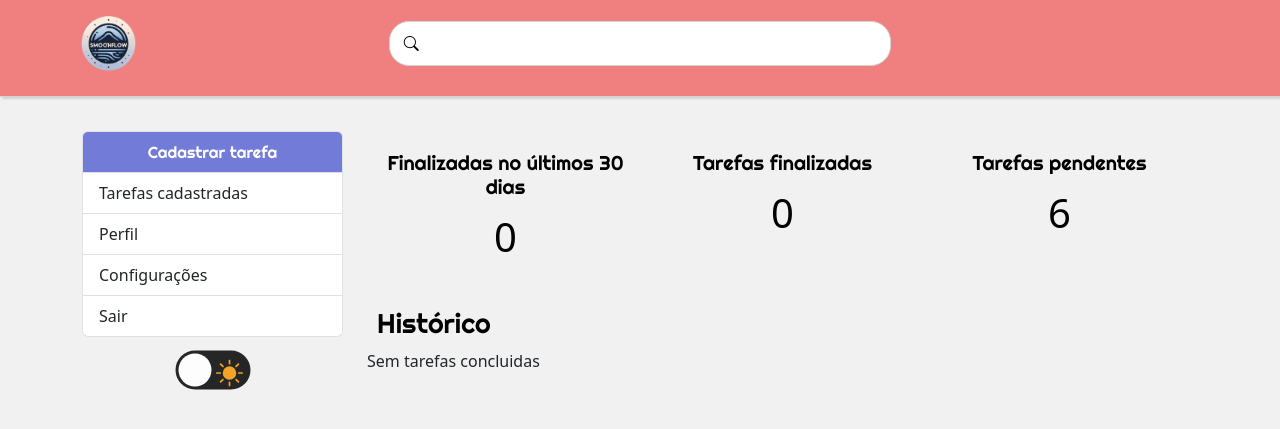
After one commit to MarcusCarvalho21/Projeto-DevWeb, a Django app: page /perfil/ in a window 1280 px wide. The commit adds this page. Shown: the top 429 px of the page. Run offline with Django 4.2, Linux system fonts and the light colour scheme; data comes from the database, SQL or seed files in the repository; both versions use the stored data as it was after the commit; some libraries are stand-ins or nearby versions.

Commit message:
Adiconando função concluir e dashboard de perfil

```diff
--- a/setup/urls.py
+++ b/setup/urls.py
@@ -16,7 +16,7 @@ Including another URLconf
 """
 from django.contrib import admin
 from django.urls import path
-from tarefas.views import home, verTarefa, editTarefa, delTarefa
+from tarefas.views import home, verTarefa, editTarefa, delTarefa, mudaStatus, perfilUser
 from django.views.generic import TemplateView
 
 urlpatterns = [
@@ -24,5 +24,9 @@ urlpatterns = [
     path('tarefas/', home, name='home'),
     path('tarefa/<str:encoded_id>/', verTarefa, name='verTarefa'),
     path('tarefas/edit/<int:id>', editTarefa, name='editTarefa'),
+    path('tarefas/mudastatus/<int:id>', mudaStatus, name='mudaStatus'),
     path('tarefas/deleta/<int:id>', delTarefa, name='delTarefa'),
+    path('perfil/', perfilUser, name='perfilUser'),
+    path('perfil/mudastatus/<int:id>', mudaStatus, name='mudaStatusPerfil'),
+    path('perfil/deleta/<int:id>', delTarefa, name='delTarefaPerfil'),
 ]
--- a/tarefas/static/css/style.css
+++ b/tarefas/static/css/style.css
@@ -489,6 +507,45 @@ ul.messages li.hidden{
     color: lightgrey;
 }
 
+.tituloHistorico{
+    font-size: 27px;
+    margin: 10px;
+    font-family: 'Righteous', sans-serif;
+    color: black;
+    font-weight: 400;
+}
+
+.dark{
+    color: white;
+}
+
+/* Dashboard */
+
+.dashboard {
+    padding: 0;
+    width: 100%;
+    display: block;
+    margin-bottom: 20px;
+}
+
+.dashboard h4{
+    font-size: 20px;
+    font-family: 'Righteous', sans-serif;
+}
+
+.dashboard span{
+    font-size: 40px;
+    display: block;
+    width: 100%;
+}
+
+.dashboard-box{
+    float: left;
+    color: black;
+    padding: 20px;
+    box-sizing: border-box;
+    text-align: center;
+}
 
 @keyframes fadeIn {
     from {
--- a/tarefas/templates/base.html
+++ b/tarefas/templates/base.html
@@ -39,7 +39,7 @@
                 <div class="list-group">
                     <a href="#" class="list-group-item list-group-item-action" id="botao-cadastro" onclick="abrirCadastro()">Cadastrar tarefa</a>
                     <a href="{% url 'home' %}" class="list-group-item list-group-item-action item-de-menu">Tarefas cadastradas</a>
-                    <a href="#" class="list-group-item list-group-item-action item-de-menu">Perfil</a>
+                    <a href="/perfil" class="list-group-item list-group-item-action item-de-menu">Perfil</a>
                     <a href="#" class="list-group-item list-group-item-action item-de-menu">Configurações</a>
                     <a href="#" class="list-group-item list-group-item-action item-de-menu">Sair</a>
                 </div>
--- /dev/null
+++ b/tarefas/templates/tarefas/perfilUser.html
@@ -0,0 +1,66 @@
+{% extends "base.html" %}
+{% block title %}Perfil Usuário{% endblock title %}
+{% block content %}
+<div class="col-md-9">
+    <div class="container dashboard">
+        <div class="row">
+            <div class="col-4 dashboard-box">
+                <h4>Finalizadas no últimos 30 dias</h4>
+                <span>{{ tarefasRecentes }}</span>
+            </div>
+            <div class="col-4 dashboard-box">
+                <h4>Tarefas finalizadas</h4>
+                <span>{{ tarefasFeitas}}</span>
+            </div>
+            <div class="col-4 dashboard-box">
+                <h4>Tarefas pendentes</h4>
+                <span>{{ tarefasPendentes}}</span>
+            </div>
+        </div>
+    </div>
+    <h1 class="tituloHistorico">Histórico</h1>
+    <!-- Lista de tarefas -->
+    {% if messages %}
+        <ul class="messages">
+            {% for message in messages%}
+                <li {% if message.tags %}class="alert alert-{{  message.tags }}"{% endif %}>{{ message }}</li>
+            {% endfor %}
+        </ul>
+    {% endif %}
+    {% if tarefas %}
+        <ul class="list-group" id="item-tarefa">
+            {% for tarefa in tarefas %}
+                <!-- Item da lista de tarefas -->
+                <li class="list-group-item lista-de-tarefas">
+                    <div class="d-flex w-100 justify-content-between">
+                            <h5 class="mb-1" >{{ tarefa.titulo }}</h5>
+                            <small class="tempoRestante">{{ tarefa.finalizado_em }}</small>
+                    </div>
+                    <div class="d-flex w-100 justify-content-between">
+                        <p class="mb-1">{{ tarefa.descricao|default:"-" }}</p>
+                        <div class="botoes-controle">
+                            <a href="deleta/{{ tarefa.id }}" class="botao-deleta"><i class="bi bi-trash"></i></a>
+                            <a href="mudastatus/{{ tarefa.id }}" class="botao-restaurar">Restaurar</a>
+                        </div>
+                    </div>
+                </li>
+            {% endfor %}
+        </ul>
+        <div class="pagina">
+            <span class="step-list">
+                {% if tarefas.has_previous %}
+                    <a href="?page={{ tarefas.previous_page_number }}"><i class="bi bi-arrow-left setaNavegacao"></i></a>
+                {% endif %}
+                <span class="sessaoAtual">
+                    {{ tarefas.number }} de {{ tarefas.paginator.num_pages }}
+                </span>
+                {% if tarefas.has_next %}
+                    <a href="?page={{ tarefas.next_page_number }}"><i class="bi bi-arrow-right setaNavegacao"></i></a>
+                {% endif %}
+            </span>
+        </div>
+        {% else %}
+            <p id="mesagemSemTarefas">Sem tarefas concluidas</p>
+    {% endif %}
+</div>
+{% endblock %}
--- a/tarefas/views.py
+++ b/tarefas/views.py
@@ -1,9 +1,11 @@
 import base64
+import re
 from django.shortcuts import render, get_object_or_404, redirect
 from django.core.paginator import Paginator
 from .models import Tarefas
 from .forms import TarefaForm
 from django.contrib import messages
+from datetime import datetime, timedelta
 
 # Create your views here.
 
@@ -18,14 +20,13 @@ def home(request):
             messages.info(request, 'Tarefa criada com sucesso!')
 
     search = request.GET.get('search')
-
     if search:
-        tarefas_lista = Tarefas.objects.filter(titulo__icontains=search)
+        tarefas_lista = Tarefas.objects.filter(titulo__icontains=search, done='doing')
         paginator = Paginator(tarefas_lista, 5)
         page = request.GET.get('page')
         tarefas = paginator.get_page(page)
     else:
-        tarefas_lista = Tarefas.objects.all().order_by('termino')
+        tarefas_lista = Tarefas.objects.filter(done='doing').order_by('termino')
         paginator = Paginator(tarefas_lista, 5)
         page = request.GET.get('page')
         tarefas = paginator.get_page(page)
@@ -53,6 +54,43 @@ def delTarefa(request, id):
 
     return redirect('/tarefas/')
 
+def mudaStatus(request, id):
+    caminho_url = request.path
+    tarefa = get_object_or_404(Tarefas, pk=id)
+    if(tarefa.done == 'doing'):
+        tarefa.done = 'done'
+    else:
+        tarefa.done = 'doing'
+    tarefa.finalizado_em = datetime.now().date()
+    tarefa.save()
+    print(f'{caminho_url}')
+    if caminho_url.startswith('/perfil/mudastatus/'):
+        messages.info(request, 'Tarefa restaurada com sucesso!')
+        return redirect('/perfil/')
+    else:
+        messages.info(request, 'Tarefa concluida com sucesso!')
+        return redirect('/tarefas/')
+
+def perfilUser(request):
+    '''Código para informar os dados para o dashboard'''
+    tarefasRecentes = Tarefas.objects.filter(done='done', atualizado_em__gt=datetime.now()-timedelta(days=30)).count()
+    tarefasFeitas = Tarefas.objects.filter(done='done').count()
+    tarefasPendentes = Tarefas.objects.filter(done='doing').count()
+
+    '''Código para listar tarefas do histórico'''
+    search = request.GET.get('search')
+    if search:
+        tarefas_lista = Tarefas.objects.filter(titulo__icontains=search, done='done')
+        paginator = Paginator(tarefas_lista, 5)
+        page = request.GET.get('page')
+        tarefas = paginator.get_page(page)
+    else:
+        tarefas_lista = Tarefas.objects.filter(done='done').order_by('termino')
+        paginator = Paginator(tarefas_lista, 5)
+        page = request.GET.get('page')
+        tarefas = paginator.get_page(page)
+    return render(request, "tarefas/perfilUser.html", {"tarefas": tarefas, 'tarefasRecentes': tarefasRecentes, 'tarefasFeitas': tarefasFeitas, 'tarefasPendentes': tarefasPendentes})
+
 def verTarefa(request, encoded_id):
     decoded_id = base64.b64decode(encoded_id).decode('utf-8')
     tarefa = get_object_or_404(Tarefas, pk=decoded_id)
```
Also changed, not shown: other parts of tarefas/static/css/style.css (+28 -3 lines), tarefas/static/js/script.js (+37 -5 lines), tarefas/templates/tarefas/home.html (+7 -3 lines), db.sqlite3.
